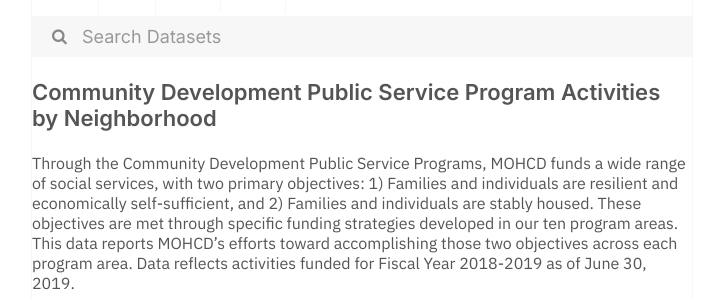
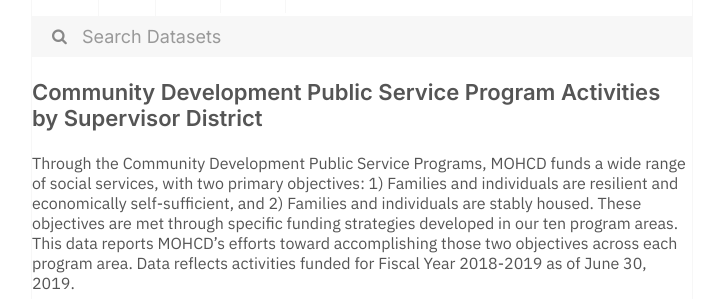
Before and after one commit to dayda-entities/city-of-san-francisco, a Jekyll site: the page built from _posts/2020-11-10-community-development-public-s.md, in a window 1280 px wide. Shown: the part 269-568 px from the top of the page, without its empty margins (278-994 px from the left). Built offline with Jekyll 4.4.1, drawn with Linux system fonts in a browser that asks for light colours.

```diff
--- a/_posts/2020-11-10-community-development-public-s.md
+++ b/_posts/2020-11-10-community-development-public-s.md
@@ -1,14 +1,14 @@
 ---
-title: Community Development Public Service Program Activities by Neighborhood
-created: '2020-11-10T16:56:42.515945'
-modified: '2020-11-10T16:56:42.515956'
+title: Community Development Public Service Program Activities by Supervisor District
+created: '2020-11-10T16:56:07.014768'
+modified: '2020-11-10T16:56:07.014775'
 state: active
 type: dataset
 tags: []
 groups:
   - Local Government
-csv_url: 'https://data.sfgov.org/api/views/jy5g-rugu/rows.csv?accessType=DOWNLOAD'
-json_url: 'https://data.sfgov.org/api/views/jy5g-rugu/rows.json?accessType=DOWNLOAD'
+csv_url: 'https://data.sfgov.org/api/views/3ggv-tzb3/rows.csv?accessType=DOWNLOAD'
+json_url: 'https://data.sfgov.org/api/views/3ggv-tzb3/rows.json?accessType=DOWNLOAD'
 layout: post
 
 ---
```
